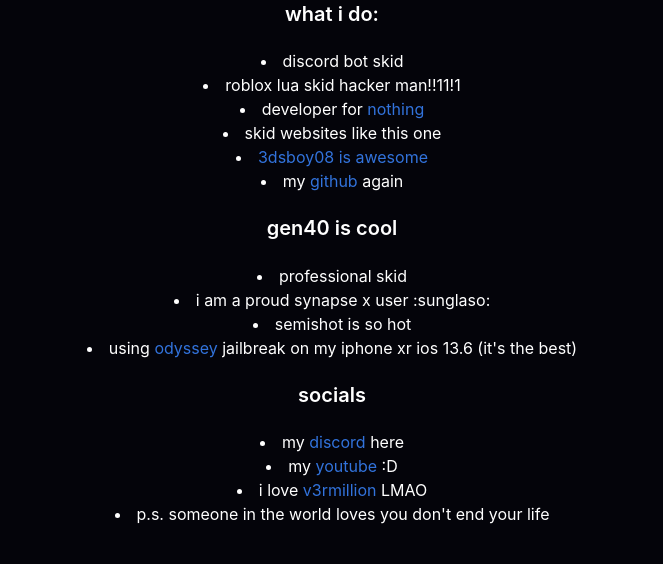
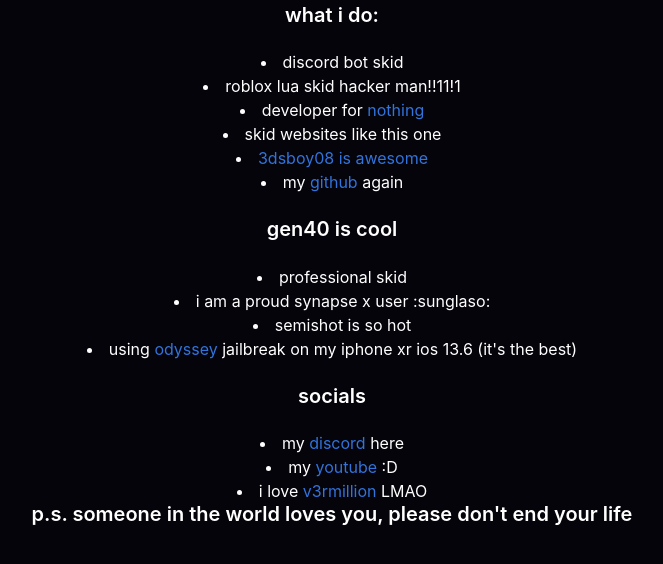
Before and after one commit to gen40/gens-website, a plain HTML site: page index.html in a window 1280 px wide. Shown: the part 214-778 px from the top of the page, without its empty margins (308-971 px from the left). Drawn offline with Linux system fonts and the light colour scheme.

Commit message:
Update index.html

```diff
--- a/index.html
+++ b/index.html
@@ -459,9 +459,9 @@ i love
 <a class="linktext" href="https://v3rmillion.net/">v3rmillion</a>
 LMAO
 </li>
-<li>
-p.s. someone in the world loves you don't end your life
-</li>
+<h2 class="title is-size-5">
+p.s. someone in the world loves you, please don't end your life
+</h2>
 </center>
 </div>
 </div>
```
